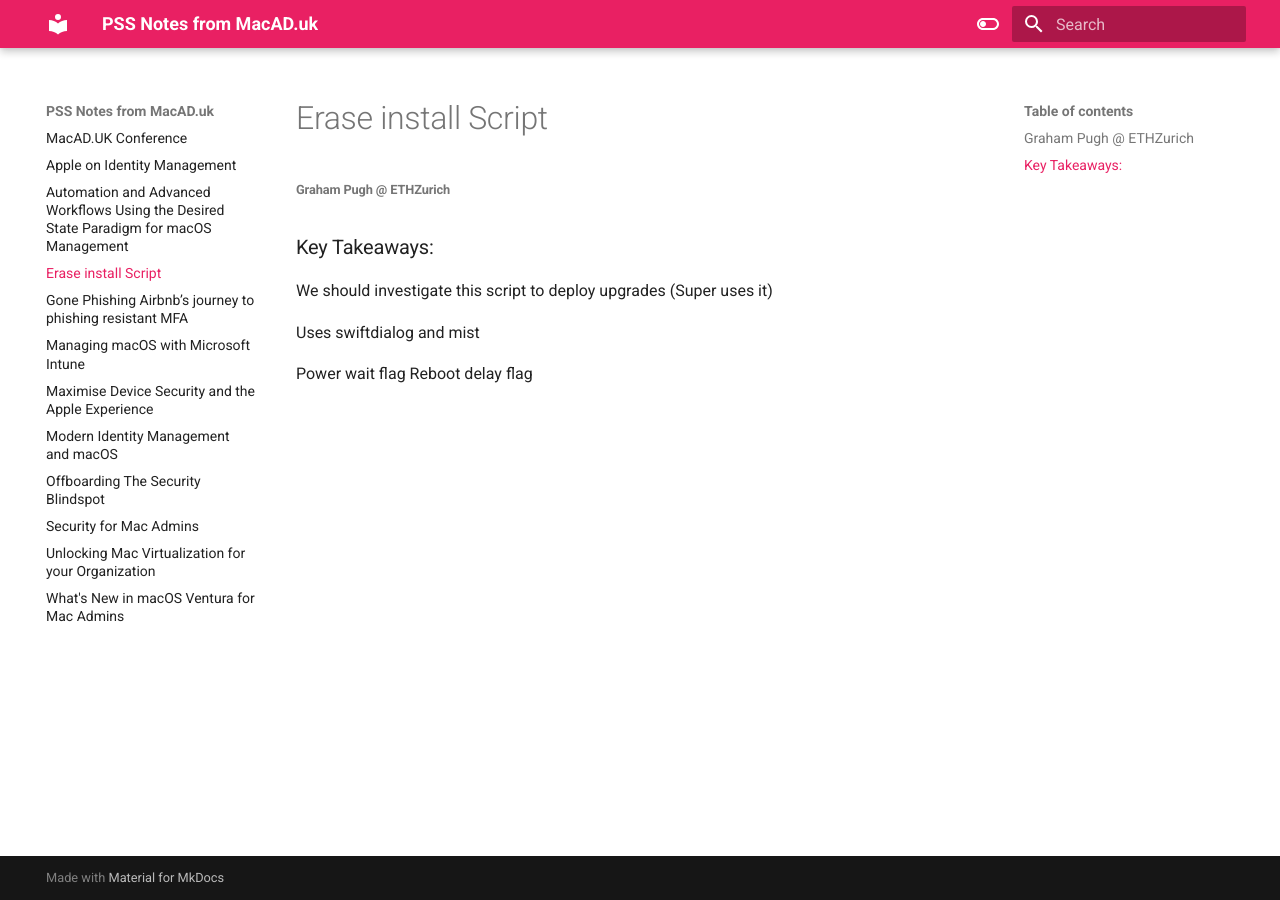
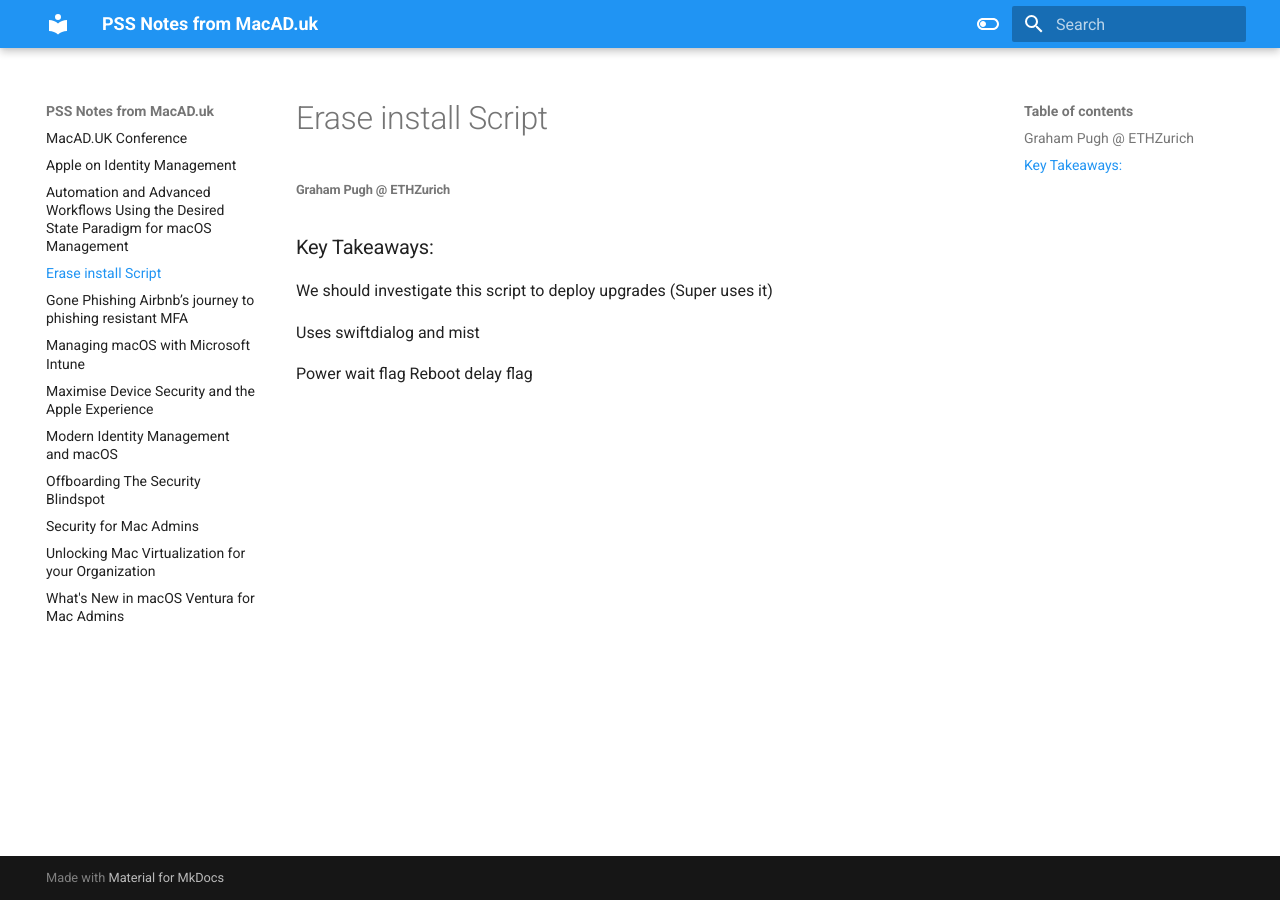
Before and after one commit to fogdogit-paul-s/macadsuk, an MkDocs documentation site: the page built from docs/Erase-install Script.md, in a window 1280 px wide. Built offline with MkDocs 1.6.1 and Material for MkDocs 9.7.7, drawn with Linux system fonts in a browser that asks for light colours.

Commit message:
Update mkdocs.yml

```diff
--- a/mkdocs.yml
+++ b/mkdocs.yml
@@ -7,7 +7,7 @@
     # Light mode
     - media: "(prefers-color-scheme: light)"
       scheme: default
-      primary: pink
+      primary: blue
       accent: indigo
       toggle:
         icon: material/toggle-switch-off-outline
@@ -16,8 +16,8 @@
     # Dark mode
     - media: "(prefers-color-scheme: dark)"
       scheme: slate
-      primary: pink
-      accent: blue
+      primary: blue
+      accent: yellow
       toggle:
         icon: material/toggle-switch
         name: Switch to light mode
```
